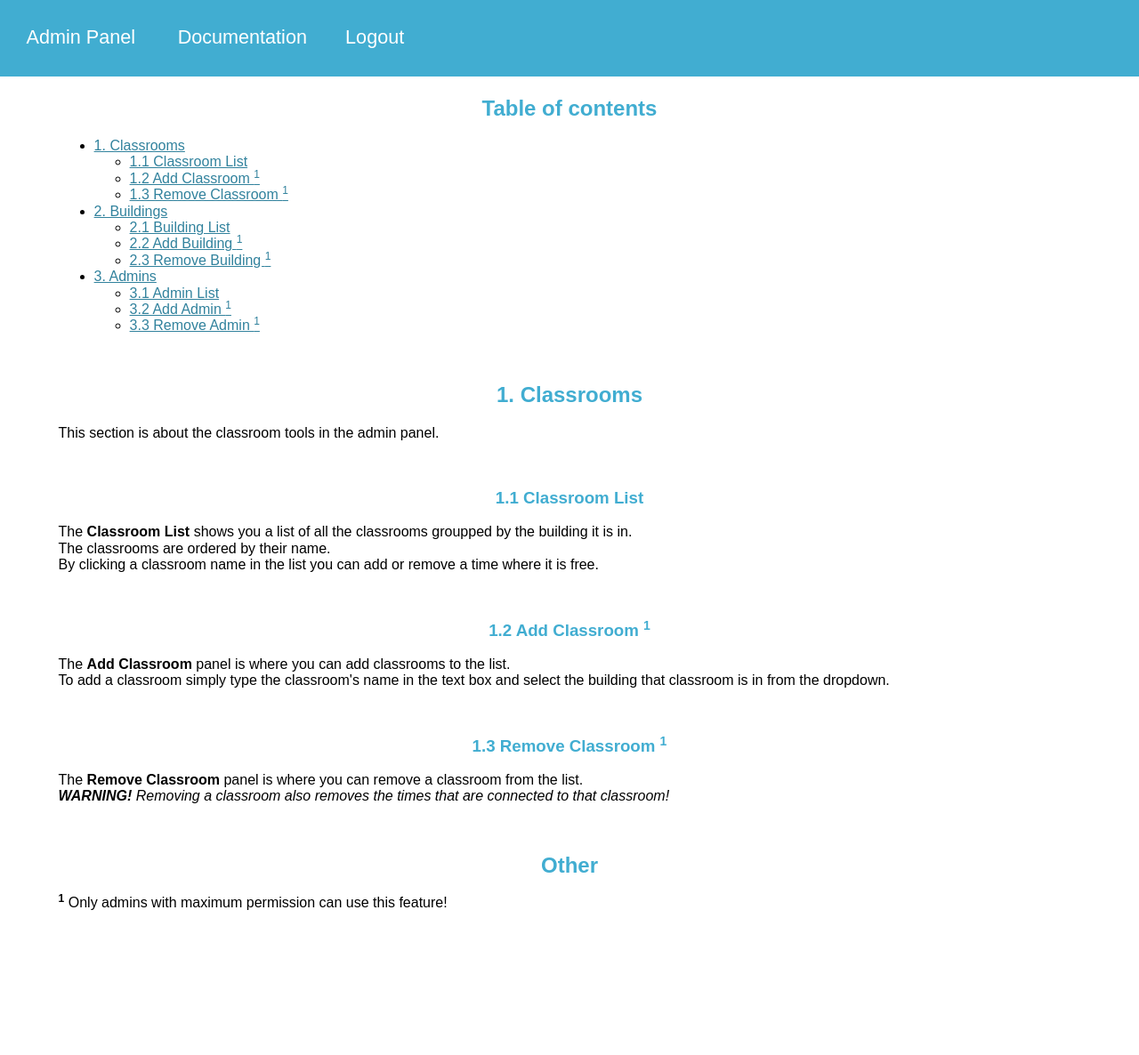
After one commit to bjarkifannar/VEF2A, a PHP site: page /Admin/doc.php in a window 1280 px wide. The commit adds this page. Shown: the whole page at 89% size. Run offline with PHP 8.4, Linux system fonts and the light colour scheme; the visitor is signed in with stand-in values (Sample User, id 1); tables that the repository leaves empty or names only in its code hold one stand-in row (values such as "Sample post").

Commit message:
Added documentation for admins
Added documentation for the admin panel and renamed page 2

```diff
--- a/Vefur/Admin/core/Classes/read_data.php
+++ b/Vefur/Admin/core/Classes/read_data.php
@@ -47,9 +47,7 @@
 						$data = explode(';', $line);
 
 						if (count($data) === 2) {
-						//if (count($data) === 3) {
 							$this->mClassrooms[] = ['building_id' => $data[0], 'classroom_name' => $data[1]];
-							//$this->mClassrooms[] = ['building_id' => $data[0], 'classroom_id' => $data[1], 'classroom_name' => $data[2]];
 						}
 					} else if ($curData === 'times') {
 						$data = explode(';', $line);
--- /dev/null
+++ b/Vefur/Admin/doc.php
@@ -0,0 +1,73 @@
+<?php
+	$pageName = 'Admin - Documentation';
+?>
+<!DOCTYPE html>
+<html>
+	<head>
+		<?php require_once 'inc/head.php'; ?>
+	</head>
+	<body>
+		<?php require_once 'inc/header.php'; ?>
+		<?php
+			if ($logged !== 'in') {
+				header('Location: index.php');
+			} else {
+		?>
+		<div class="section">
+			<h2 class="title">Table of contents</h2>
+			<ul>
+				<li><a href="#Classrooms">1. Classrooms</a></li>
+				<ul>
+					<li><a href="#ClassroomList">1.1 Classroom List</a></li>
+					<li><a href="#AddClassroom">1.2 Add Classroom <sup>1</sup></a></li>
+					<li><a href="#RemoveClassroom">1.3 Remove Classroom <sup>1</sup></a></li>
+				</ul>
+				<li><a href="#Buildings">2. Buildings</a></li>
+				<ul>
+					<li><a href="#BuildingList">2.1 Building List</a></li>
+					<li><a href="#AddBuilding">2.2 Add Building <sup>1</sup></a></li>
+					<li><a href="#RemoveBuilding">2.3 Remove Building <sup>1</sup></a></li>
+				</ul>
+				<li><a href="#Admins">3. Admins</a></li>
+				<ul>
+					<li><a href="#AdminList">3.1 Admin List</a></li>
+					<li><a href="#AddAdmin">3.2 Add Admin <sup>1</sup></a></li>
+					<li><a href="#RemoveAdmin">3.3 Remove Admin <sup>1</sup></a></li>
+				</ul>
+			</ul>
+		</div>
+		<br>
+		<div class="section" id="Classrooms">
+			<h2 class="title">1. Classrooms</h2>
+			<p>This section is about the classroom tools in the admin panel.</p>
+		</div>
+		<br>
+		<div class="section" id="ClassroomList">
+			<h3 class="title">1.1 Classroom List</h3>
+			<p>The <b>Classroom List</b> shows you a list of all the classrooms groupped by the building it is in.<br>
+			The classrooms are ordered by their name.<br>
+			By clicking a classroom name in the list you can add or remove a time where it is free.</p>
+		</div>
+		<br>
+		<div class="section" id="AddClassroom">
+			<h3 class="title">1.2 Add Classroom <sup>1</sup></h3>
+			<p>The <b>Add Classroom</b> panel is where you can add classrooms to the list.<br>
+			To add a classroom simply type the classroom's name in the text box and select the building that classroom is in from the dropdown.</p>
+		</div>
+		<br>
+		<div class="section" id="RemoveClassroom">
+			<h3 class="title">1.3 Remove Classroom <sup>1</sup></h3>
+			<p>The <b>Remove Classroom</b> panel is where you can remove a classroom from the list.<br>
+			<i><b>WARNING!</b> Removing a classroom also removes the times that are connected to that classroom!</i></p>
+		</div>
+		<br>
+		<div class="section">
+			<h2 class="title">Other</h2>
+			<b><sup>1</sup></b> Only admins with maximum permission can use this feature!
+		</div>
+		<?php
+			}
+		?>
+		<?php require_once 'inc/footer.php'; ?>
+	</body>
+</html>
--- a/Vefur/Admin/inc/header.php
+++ b/Vefur/Admin/inc/header.php
@@ -6,6 +6,7 @@
 					<li><a href="index.php">Admin Panel</a></li>
 					<?php
 						if ($logged === 'in') {
+							echo '<li><a href="doc.php">Documentation</a></li>';
 							echo '<li><a href="logout.php">Logout</a></li>';
 						}
 					?>
--- /dev/null
+++ b/Vefur/Ideas.txt
@@ -0,0 +1,2 @@
+Aðgangur fyrir nemandafélög/kennara til að bóka stofur
+Herða admin aðgang
--- a/Vefur/inc/header.php
+++ b/Vefur/inc/header.php
@@ -11,9 +11,9 @@
 						}
 
 						if ($pageName == 'Allt') {
-							echo '<li><a href="page2.php" class="current-page">Allt</a></li>';
+							echo '<li><a href="all.php" class="current-page">Allt</a></li>';
 						} else {
-							echo '<li><a href="page2.php">Allt</a></li>';
+							echo '<li><a href="all.php">Allt</a></li>';
 						}
 					?>
 				</ul>
```
Also changed, not shown: Vefur/Admin/index.php (+32 -0 lines), Vefur/all.php (renamed from Vefur/page2.php).
